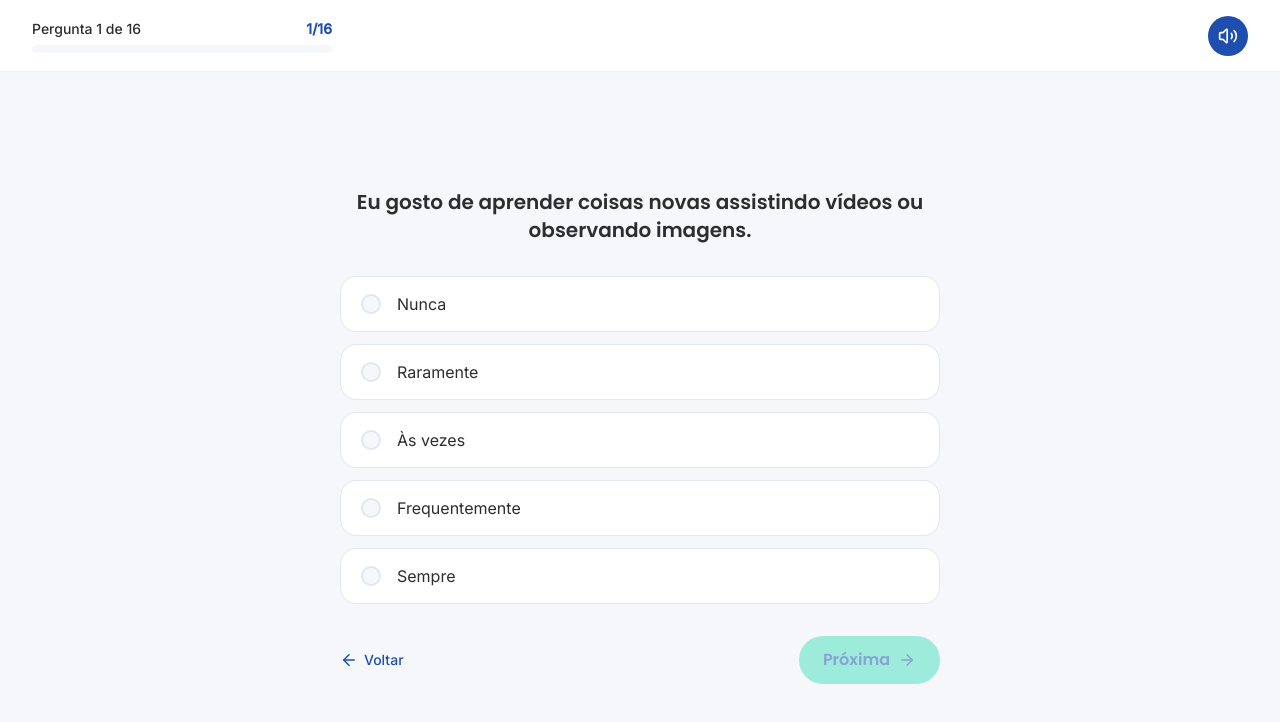
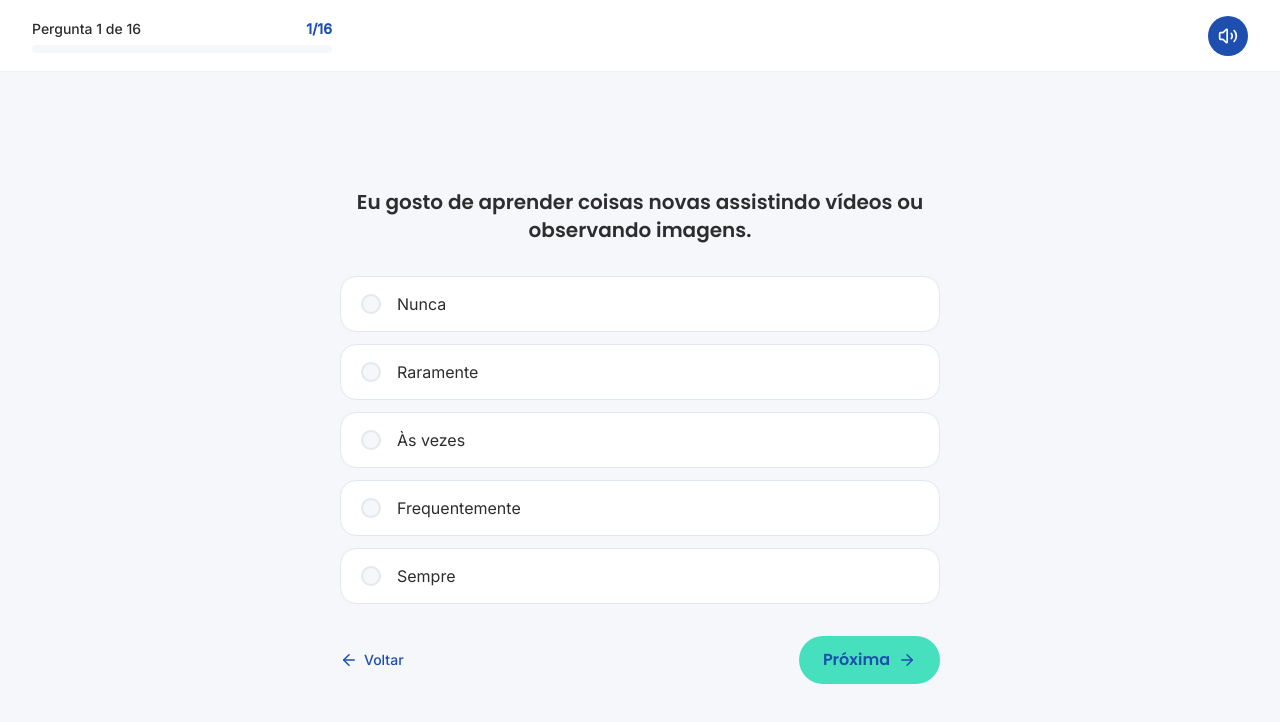
Before and after one commit to codingwithvm/SCAE, a Next.js app in the folder apps/web/: page /questionario/perguntas in a window 1280 px wide. Shown: the top 722 px of the page. Built offline with nearby package versions, Linux system fonts and the light colour scheme.

Commit message:
fix(web): allow advancing without selecting an answer on quiz questions page

```diff
--- a/apps/web/src/app/(private)/questionario/perguntas/page.tsx
+++ b/apps/web/src/app/(private)/questionario/perguntas/page.tsx
@@ -35,8 +35,6 @@ export default function QuizQuestionsPage() {
   }
 
   function handleNext() {
-    if (!currentAnswer) return;
-
     if (isLastQuestion) {
       router.push("/questionario/resultado");
       return;
@@ -150,6 +148,7 @@ export default function QuizQuestionsPage() {
 
           {/* Navegação */}
           <div className="flex items-center justify-between">
+            <div className="flex items-center gap-4">
               {!isFirstQuestion ? (
                 <Button
                   variant="outline"
@@ -169,12 +168,12 @@ export default function QuizQuestionsPage() {
                   Voltar
                 </Link>
               )}
+            </div>
 
             <Button
               variant="primary"
               size="md"
               onClick={handleNext}
-              disabled={!currentAnswer}
               className="flex items-center gap-2"
             >
               {isLastQuestion ? "Finalizar" : "Próxima"}
```
Lines whose indentation alone changed are shown as unchanged.
